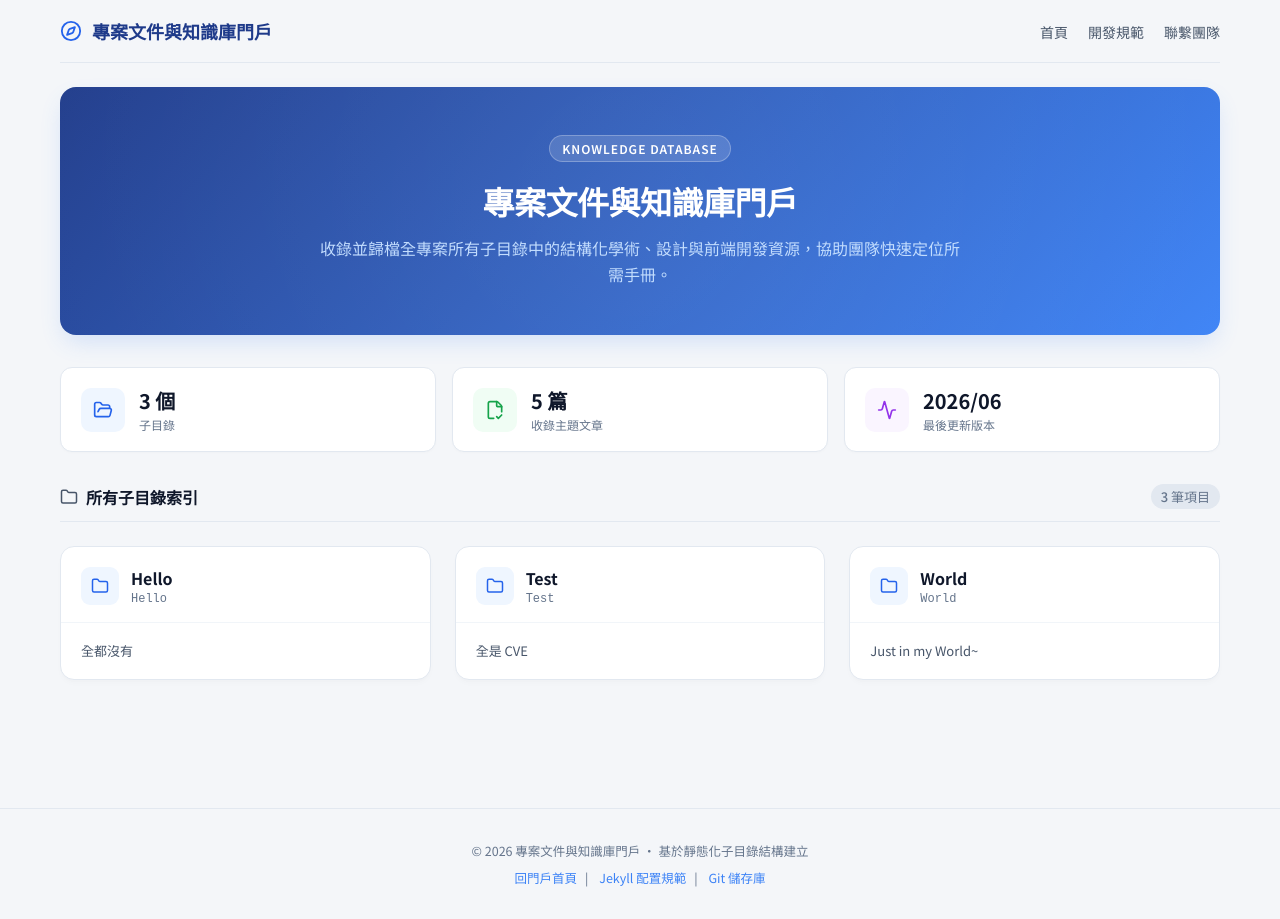
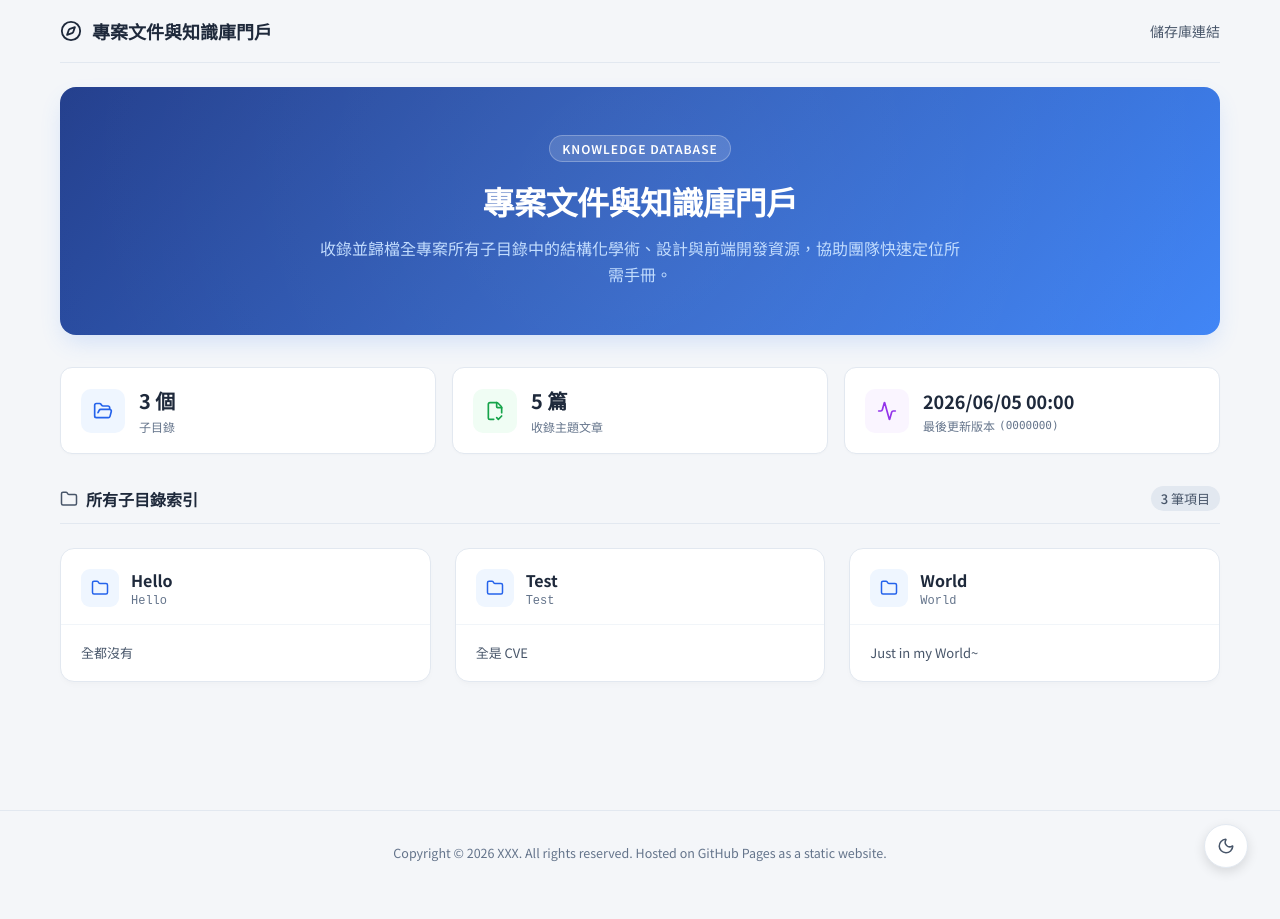
Before and after one commit to wantZzz/a1b2c3d4e5f67890f8e7d6c5b4a3f2e1d0c9b8a7, a Jekyll site: the page built from index.html, in a window 1280 px wide. Built offline with Jekyll 4.4.1, drawn with Linux system fonts in a browser that asks for light colours.

Commit message:
Update index.html

```diff
--- a/index.html
+++ b/index.html
@@ -12,9 +12,54 @@
     <link rel="preconnect" href="https://fonts.googleapis.com">
     <link href="https://fonts.googleapis.com/css2?family=Noto+Sans+TC:wght@300;400;500;600;700&display=swap" rel="stylesheet">
     <style>
+        /* ── CSS 變數定義（支援亮色與暗色模式切換） ── */
+        :root {
+            --bg-body: #f4f6f9;
+            --bg-card: #ffffff;
+            --text-primary: #1e293b;
+            --text-secondary: #475569;
+            --text-muted: #64748b;
+            --border-color: #e2e8f0;
+            --border-light: #f1f5f9;
+
+            --bg-stat-icon-blue: #eff6ff;
+            --bg-stat-icon-green: #f0fdf4;
+            --bg-stat-icon-purple: #faf5ff;
+
+            --shadow-sm: 0 1px 3px rgba(0,0,0,0.02);
+            --shadow-md: 0 4px 6px -1px rgba(0, 0, 0, 0.02), 0 2px 4px -1px rgba(0, 0, 0, 0.01);
+            --shadow-lg: 0 10px 25px -5px rgba(59, 130, 246, 0.2);
+
+            --icon-default-bg: #eff6ff;
+            --icon-default-color: #2563eb;
+            --navbar-border: #e2e8f0;
+        }
+
+        :root.dark {
+            --bg-body: #0f172a;
+            --bg-card: #1e293b;
+            --text-primary: #f8fafc;
+            --text-secondary: #cbd5e1;
+            --text-muted: #94a3b8;
+            --border-color: #334155;
+            --border-light: #1e293b;
+
+            --bg-stat-icon-blue: rgba(37, 99, 235, 0.15);
+            --bg-stat-icon-green: rgba(22, 163, 74, 0.15);
+            --bg-stat-icon-purple: rgba(147, 51, 234, 0.15);
+
+            --shadow-sm: 0 1px 3px rgba(0,0,0,0.2);
+            --shadow-md: 0 4px 6px -1px rgba(0, 0, 0, 0.3), 0 2px 4px -1px rgba(0, 0, 0, 0.2);
+            --shadow-lg: 0 10px 25px -5px rgba(0, 0, 0, 0.5);
+
+            --icon-default-bg: rgba(37, 99, 235, 0.15);
+            --icon-default-color: #60a5fa;
+            --navbar-border: #1e293b;
+        }
+
         *, *::before, *::after { box-sizing: border-box; margin: 0; padding: 0; }
         * { font-family: 'Noto Sans TC', -apple-system, BlinkMacSystemFont, sans-serif; }
-        body { background: #f4f6f9; color: #1e293b; overflow-x: hidden; }
+        body { background: var(--bg-body); color: var(--text-primary); overflow-x: hidden; transition: background 0.3s, color 0.3s; }
 
         /* 全域容器 */
         .portal-wrapper { max-width: 1200px; margin: 0 auto; padding: 0 20px 80px; }
@@ -22,18 +67,19 @@
         /* ── 頂部 Navigation Bar ── */
         .navbar {
             display: flex; align-items: center; justify-content: space-between;
-            padding: 18px 0; border-bottom: 1px solid #e2e8f0; margin-bottom: 24px;
+            padding: 18px 0; border-bottom: 1px solid var(--navbar-border); margin-bottom: 24px;
         }
-        .nav-logo { display: flex; align-items: center; gap: 10px; font-weight: 700; font-size: 18px; color: #1e3a8a; }
+        .nav-logo { display: flex; align-items: center; gap: 10px; font-weight: 700; font-size: 18px; color: var(--text-primary); }
+        .nav-logo i { color: #2563eb; }
         .nav-links { display: flex; gap: 20px; list-style: none; }
-        .nav-link { font-size: 14px; color: #475569; text-decoration: none; font-weight: 500; transition: color .2s; }
+        .nav-link { font-size: 14px; color: var(--text-secondary); text-decoration: none; font-weight: 500; transition: color .2s; }
         .nav-link:hover { color: #2563eb; }
 
         /* ── 首頁專屬 Hero 橫幅 ── */
         .hero-banner {
             background: linear-gradient(135deg, #1e3a8a 0%, #3b82f6 100%);
             border-radius: 16px; padding: 48px 32px; text-align: center; color: #ffffff;
-            box-shadow: 0 10px 25px -5px rgba(59, 130, 246, 0.2);
+            box-shadow: var(--shadow-lg);
             margin-bottom: 32px; position: relative; overflow: hidden;
         }
         .hero-banner::before {
@@ -54,17 +100,25 @@
             display: grid; grid-template-columns: repeat(3, 1fr); gap: 16px; margin-bottom: 32px;
         }
         .stat-card {
-            background: #ffffff; border: 1px solid #e2e8f0; border-radius: 12px; padding: 18px 20px;
-            display: flex; align-items: center; gap: 14px; box-shadow: 0 1px 3px rgba(0,0,0,0.02);
+            background: var(--bg-card); border: 1px solid var(--border-color); border-radius: 12px; padding: 18px 20px;
+            display: flex; align-items: center; gap: 14px; box-shadow: var(--shadow-sm);
+            transition: background 0.3s, border-color 0.3s;
         }
         .stat-icon {
             width: 44px; height: 44px; border-radius: 10px; display: flex; align-items: center; justify-content: center;
         }
-        .stat-icon-blue { background: #eff6ff; color: #2563eb; }
-        .stat-icon-green { background: #f0fdf4; color: #16a34a; }
-        .stat-icon-purple { background: #faf5ff; color: #9333ea; }
-        .stat-num { font-size: 20px; font-weight: 700; color: #0f172a; }
-        .stat-lbl { font-size: 12px; color: #64748b; margin-top: 1px; }
+        .stat-icon-blue { background: var(--bg-stat-icon-blue); color: #2563eb; }
+        .stat-icon-green { background: var(--bg-stat-icon-green); color: #16a34a; }
+        .stat-icon-purple { background: var(--bg-stat-icon-purple); color: #9333ea; }
+
+        .stat-info-container {
+            display: flex;
+            flex-direction: column;
+            gap: 2px;
+        }
+        .stat-num { font-size: 20px; font-weight: 700; color: var(--text-primary); }
+        .stat-lbl { font-size: 12px; color: var(--text-muted); margin-top: 1px; }
+        .stat-commit { font-size: 11px; color: var(--text-muted); font-family: 'SF Mono', 'Consolas', monospace; font-weight: 500; }
 
         @media (max-width: 768px) {
             .stats-row { grid-template-columns: 1fr; }
@@ -73,13 +127,14 @@
         /* ── 主導覽控制區 ── */
         .main-control-bar {
             display: flex; align-items: center; justify-content: space-between;
-            margin-bottom: 24px; padding-bottom: 12px; border-bottom: 1px solid #e2e8f0;
+            margin-bottom: 24px; padding-bottom: 12px; border-bottom: 1px solid var(--border-color);
         }
         .section-indicator-title {
-            display: flex; align-items: center; gap: 8px; font-size: 16px; font-weight: 700; color: #0f172a;
+            display: flex; align-items: center; gap: 8px; font-size: 16px; font-weight: 700; color: var(--text-primary);
         }
         .results-indicator {
-            font-size: 13px; color: #64748b; font-weight: 500; background: #e2e8f0; padding: 3px 10px; border-radius: 20px;
+            font-size: 13px; color: var(--text-secondary); font-weight: 500; background: var(--border-color); padding: 3px 10px; border-radius: 20px;
+            transition: background 0.3s, color 0.3s;
         }
 
         /* ── 首頁子目錄卡片網格 ── */
@@ -91,19 +146,19 @@
         }
 
         .dir-card {
-            background: #ffffff; border: 1px solid #e2e8f0; border-radius: 14px;
+            background: var(--bg-card); border: 1px solid var(--border-color); border-radius: 14px;
             overflow: hidden; display: flex; flex-direction: column;
-            box-shadow: 0 4px 6px -1px rgba(0, 0, 0, 0.02), 0 2px 4px -1px rgba(0, 0, 0, 0.01);
-            transition: transform .2s, box-shadow .2s;
+            box-shadow: var(--shadow-md);
+            transition: transform .2s, box-shadow .2s, background 0.3s, border-color 0.3s;
         }
         .dir-card:hover {
             transform: translateY(-4px);
-            box-shadow: 0 12px 20px -8px rgba(0, 0, 0, 0.08);
+            box-shadow: 0 12px 20px -8px rgba(0, 0, 0, 0.15);
         }
 
         /* 卡片頂部 */
         .dir-header {
-            padding: 20px 20px 16px; border-bottom: 1px solid #f1f5f9;
+            padding: 20px 20px 16px; border-bottom: 1px solid var(--border-light);
             display: flex; align-items: flex-start; justify-content: space-between; gap: 12px;
         }
         .dir-title-area { display: flex; align-items: center; gap: 12px; min-width: 0; }
@@ -112,54 +167,67 @@
             width: 38px; height: 38px; border-radius: 9px;
             display: flex; align-items: center; justify-content: center; flex-shrink: 0;
         }
-        .icon-default { background: #eff6ff; color: #2563eb; }
+        .icon-default { background: var(--icon-default-bg); color: var(--icon-default-color); transition: background 0.3s, color 0.3s; }
 
         .dir-title {
-            font-size: 16px; font-weight: 700; color: #0f172a; text-decoration: none;
+            font-size: 16px; font-weight: 700; color: var(--text-primary); text-decoration: none;
             display: flex; align-items: center; gap: 4px; line-height: 1.4;
         }
         .dir-title:hover { color: #2563eb; }
         .dir-title svg { opacity: 0; transition: opacity .15s; color: #2563eb; }
         .dir-card:hover .dir-title svg { opacity: 1; }
 
-        .dir-path { font-size: 12px; color: #64748b; font-family: 'SF Mono', monospace; margin-top: 2px; }
+        .dir-path { font-size: 12px; color: var(--text-muted); font-family: 'SF Mono', monospace; margin-top: 2px; }
 
         /* 卡片主體 */
         .dir-body { padding: 18px 20px; flex: 1; display: flex; flex-direction: column; }
-        .dir-desc { font-size: 13px; color: #475569; line-height: 1.6; }
+        .dir-desc { font-size: 13px; color: var(--text-secondary); line-height: 1.6; }
 
         /* ──【保留樣式】未來若需要「最近新增」或「精選收錄」可用此區塊 ── */
-        .recent-files-box { margin-top: 16px; border-top: 1px dashed #e2e8f0; padding-top: 14px; display: none; }
-        .files-header { font-size: 11.5px; font-weight: 600; color: #94a3b8; letter-spacing: 0.5px; margin-bottom: 8px; }
+        .recent-files-box { margin-top: 16px; border-top: 1px dashed var(--border-color); padding-top: 14px; display: none; }
+        .files-header { font-size: 11.5px; font-weight: 600; color: var(--text-muted); letter-spacing: 0.5px; margin-bottom: 8px; }
         .file-list { display: flex; flex-direction: column; gap: 6px; }
         .file-item {
             display: flex; align-items: center; justify-content: space-between;
-            padding: 6px 10px; border-radius: 6px; background: #f8fafc;
-            border: 1px solid #f1f5f9; text-decoration: none; font-size: 12.5px; color: #334155;
+            padding: 6px 10px; border-radius: 6px; background: var(--bg-body);
+            border: 1px solid var(--border-color); text-decoration: none; font-size: 12.5px; color: var(--text-secondary);
             transition: all .15s;
         }
-        .file-item:hover { background: #f1f5f9; border-color: #cbd5e1; color: #2563eb; }
+        .file-item:hover { background: var(--border-color); color: #2563eb; }
         .file-left { display: flex; align-items: center; gap: 8px; min-width: 0; }
-        .file-left svg { color: #94a3b8; flex-shrink: 0; }
+        .file-left svg { color: var(--text-muted); flex-shrink: 0; }
         .file-name { font-weight: 500; white-space: nowrap; overflow: hidden; text-overflow: ellipsis; }
 
         /* ── Footer ── */
-        .footer-sec { border-top: 1px solid #e2e8f0; padding: 32px 0; text-align: center; font-size: 12.5px; color: #64748b; margin-top: 48px; }
-        .footer-sec a { color: #3b82f6; text-decoration: none; margin: 0 8px; }
-        .footer-sec a:hover { text-decoration: underline; }
+        .footer-sec { border-top: 1px solid var(--border-color); padding: 32px 0; text-align: center; font-size: 12.5px; color: var(--text-muted); margin-top: 48px; }
 
-        /* ── 回頁首懸浮按鈕 ── */
+        /* ── 懸浮按鈕核心配置 ── */
+        .floating-btn {
+            position: fixed; z-index: 999;
+            width: 44px; height: 44px; border-radius: 50%;
+            background: var(--bg-card); border: 1px solid var(--border-color);
+            box-shadow: 0 4px 12px rgba(0,0,0,0.12);
+            display: flex; align-items: center; justify-content: center;
+            cursor: pointer; color: var(--text-secondary);
+            transition: background .2s, color .2s, border-color .2s, transform .2s, bottom .2s, opacity .2s;
+        }
+        .floating-btn:hover { background: #2563eb; color: #ffffff; border-color: #2563eb; }
+
+        /* 回頁首懸浮按鈕 */
         #backToTop {
-            position: fixed; bottom: 32px; right: 32px; z-index: 999;
-            width: 44px; height: 44px; border-radius: 50%;
-            background: #ffffff; border: 1px solid #e2e8f0;
-            box-shadow: 0 4px 12px rgba(0,0,0,0.08);
-            display: flex; align-items: center; justify-content: center;
-            cursor: pointer; color: #475569; opacity: 0; pointer-events: none;
-            transform: translateY(8px); transition: all .2s;
+            bottom: 32px; right: 32px;
+            opacity: 0; pointer-events: none;
+            transform: translateY(8px);
         }
         #backToTop.visible { opacity: 1; pointer-events: auto; transform: translateY(0); }
-        #backToTop:hover { background: #3b82f6; color: #ffffff; border-color: #3b82f6; }
+
+        /* 黑暗模式切換按鈕（預設置底，當回到頁首按鈕出現時會上移至 bottom: 88px） */
+        #darkModeToggle {
+            bottom: 32px; right: 32px;
+        }
+        #darkModeToggle.shifted {
+            bottom: 88px;
+        }
     </style>
 </head>
 <body>
@@ -180,13 +248,17 @@
     <!-- 頂部導航欄 -->
     <nav class="navbar">
         <div class="nav-logo">
-            <i data-lucide="compass" style="width:22px;height:22px;color:#2563eb;"></i>
+            <i data-lucide="compass" style="width:22px;height:22px;"></i>
             <span>{{ page.title }}</span>
         </div>
         <ul class="nav-links">
-            <li><a href="{{ '/' | relative_url }}" class="nav-link">首頁</a></li>
-            <li><a href="#" class="nav-link" onclick="alert('說明文件尚未發布'); return false;">開發規範</a></li>
-            <li><a href="#" class="nav-link" onclick="window.scrollTo({top: document.body.scrollHeight, behavior: 'smooth'}); return false;">聯繫團隊</a></li>
+            <li>
+                <!-- 動態顯示 GitHub Repository NWO -->
+                <a href="https://github.com/{{ site.repository_nwo | default: 'github/repository' }}" target="_blank" class="nav-link" style="display: flex; align-items: center; gap: 6px;">
+                    <i data-lucide="github" style="width:16px;height:16px;"></i>
+                    <span>{{ site.repository_nwo | default: "儲存庫連結" }}</span>
+                </a>
+            </li>
         </ul>
     </nav>
 
@@ -203,7 +275,7 @@
             <div class="stat-icon stat-icon-blue">
                 <i data-lucide="folder-open" style="width:20px;height:20px;"></i>
             </div>
-            <div>
+            <div class="stat-info-container">
                 <div class="stat-num">{{ category_count }} 個</div>
                 <div class="stat-lbl">子目錄</div>
             </div>
@@ -212,18 +284,26 @@
             <div class="stat-icon stat-icon-green">
                 <i data-lucide="file-check-2" style="width:20px;height:20px;"></i>
             </div>
-            <div>
+            <div class="stat-info-container">
                 <div class="stat-num">{{ total_articles }} 篇</div>
                 <div class="stat-lbl">收錄主題文章</div>
             </div>
         </div>
+        <!-- 結合最後更新日期與 Commit SHA -->
         <div class="stat-card">
             <div class="stat-icon stat-icon-purple">
                 <i data-lucide="activity" style="width:20px;height:20px;"></i>
             </div>
-            <div>
-                <div class="stat-num">{{ site.time | date: "%Y/%m" }}</div>
-                <div class="stat-lbl">最後更新版本</div>
+            <div class="stat-info-container">
+                <div class="stat-num" style="font-size: 18px;">{{ site.time | date: "%Y/%m/%d %H:00" }}</div>
+                <div class="stat-lbl" style="display: flex; align-items: center; gap: 4px;">
+                    <span>最後更新版本</span>
+                    {% if site.github.build_revision %}
+                    <span class="stat-commit">({{ site.github.build_revision | slice: 0, 7 }})</span>
+                    {% else %}
+                    <span class="stat-commit">(dev-local)</span>
+                    {% endif %}
+                </div>
             </div>
         </div>
     </div>
@@ -231,7 +311,7 @@
     <!-- 標題與數據控制列 -->
     <div class="main-control-bar">
         <div class="section-indicator-title">
-            <i data-lucide="folder" style="width:18px;height:18px;color:#475569;"></i>
+            <i data-lucide="folder" style="width:18px;height:18px;color:var(--text-secondary);"></i>
             <span>所有子目錄索引</span>
         </div>
         <div class="results-indicator" id="countBadge">{{ category_count }} 筆項目</div>
@@ -243,21 +323,44 @@
 </div>
 
 <!-- 回頁首按鈕 -->
-<button id="backToTop" aria-label="回到頁首" onclick="window.scrollTo({top:0,behavior:'smooth'})">
+<button id="backToTop" class="floating-btn" aria-label="回到頁首" onclick="window.scrollTo({top:0,behavior:'smooth'})">
     <i data-lucide="arrow-up" style="width:18px;height:18px;"></i>
+</button>
+
+<!-- 黑暗模式切換按鈕（動態追蹤回到頁首狀態，並向上推移） -->
+<button id="darkModeToggle" class="floating-btn" aria-label="切換黑暗模式" onclick="toggleDarkMode()">
+    <i id="themeIcon" data-lucide="moon" style="width:18px;height:18px;"></i>
 </button>
 
 <!-- 頁尾 -->
 <footer class="footer-sec">
-    <div>© {{ site.time | date: "%Y" }} {{ page.title }} · 基於靜態化子目錄結構建立</div>
-    <div style="margin-top: 8px;">
-        <a href="{{ '/' | relative_url }}">回門戶首頁</a>|
-        <a href="#" onclick="alert('即將跳轉說明文件'); return false;">Jekyll 配置規範</a>|
-        <a href="https://github.com" target="_blank">Git 儲存庫</a>
-    </div>
+    <div>Copyright © {{ site.time | date: "%Y" }} XXX. All rights reserved. Hosted on GitHub Pages as a static website.</div>
 </footer>
 
 <script>
+    // ── 黑暗模式控制器 ──
+    const htmlEl = document.documentElement;
+    const themeIcon = document.getElementById('themeIcon');
+
+    // 載入時初始化主題
+    const savedTheme = localStorage.getItem('theme');
+    const prefersDark = window.matchMedia('(prefers-color-scheme: dark)').matches;
+
+    if (savedTheme === 'dark' || (!savedTheme && prefersDark)) {
+        htmlEl.classList.add('dark');
+        themeIcon.setAttribute('data-lucide', 'sun');
+    } else {
+        htmlEl.classList.remove('dark');
+        themeIcon.setAttribute('data-lucide', 'moon');
+    }
+
+    function toggleDarkMode() {
+        const isDark = htmlEl.classList.toggle('dark');
+        localStorage.setItem('theme', isDark ? 'dark' : 'light');
+        themeIcon.setAttribute('data-lucide', isDark ? 'sun' : 'moon');
+        lucide.createIcons();
+    }
+
     // ── Jekyll 後端自動生成子目錄資訊陣列 ──────────────────
     const allPagesData = [];
 
@@ -318,7 +421,7 @@
                                     <i data-lucide="file-text" style="width:13px;height:13px;"></i>
                                     <span class="file-name">${esc(rel.title)}</span>
                                 </div>
-                                <i data-lucide="chevron-right" style="width:12px;height:12px;color:#94a3b8;"></i>
+                                <i data-lucide="chevron-right" style="width:12px;height:12px;color:var(--text-muted);"></i>
                             </a>
                         `).join('')}
                     </div>
```
Also changed, not shown: other parts of index.html (+7 -3 lines).
